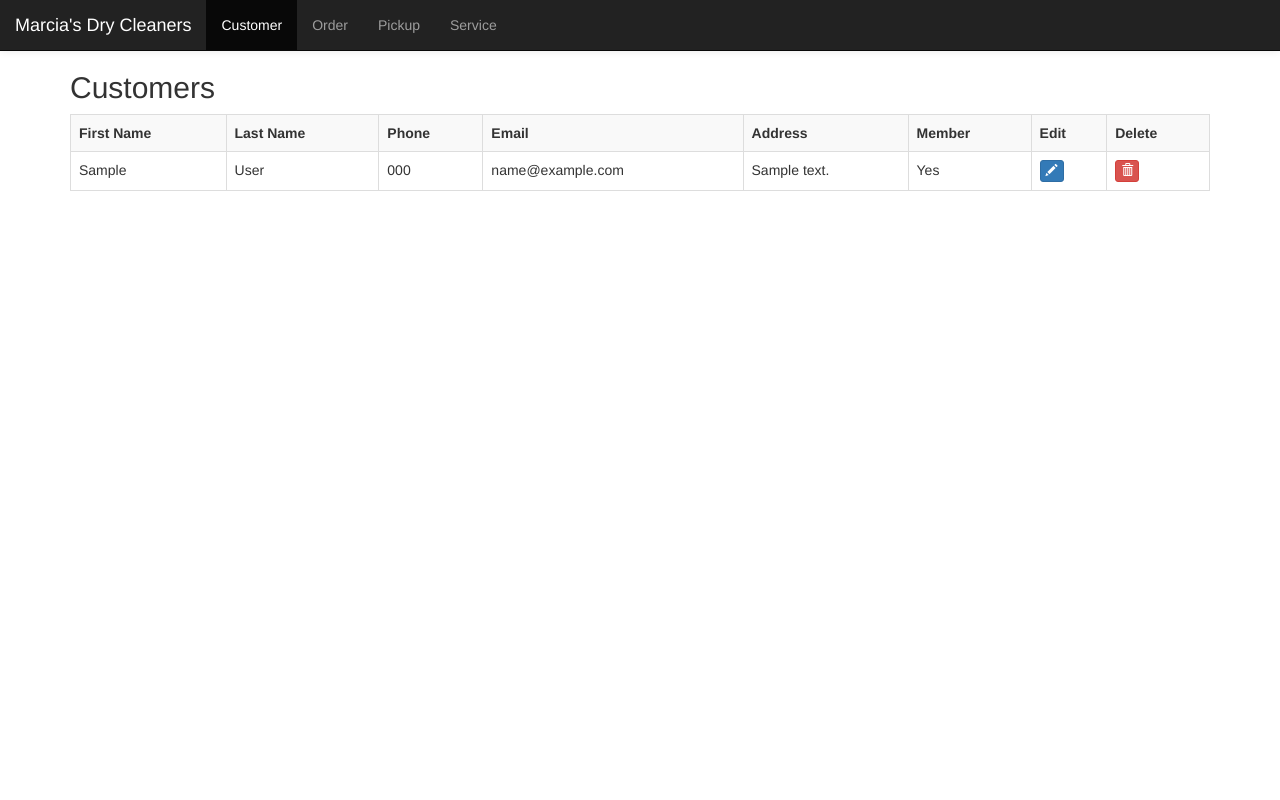
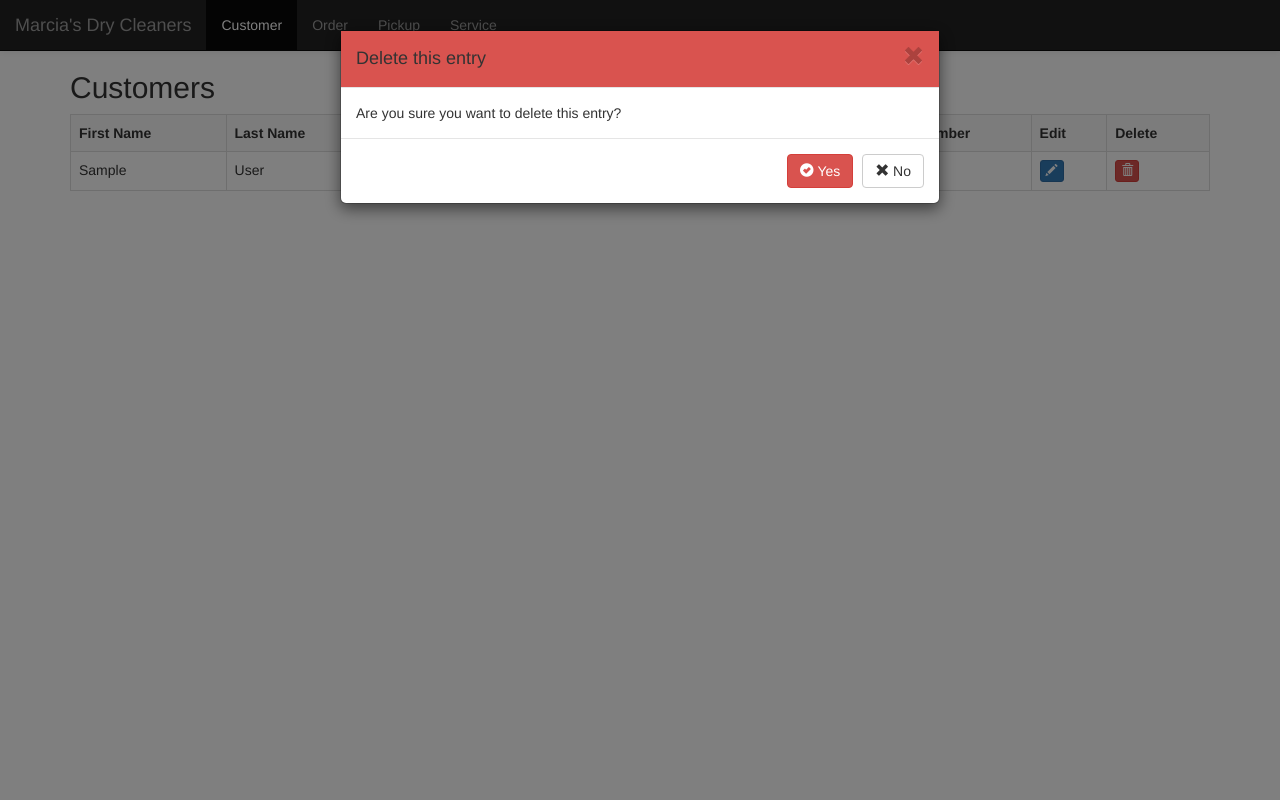
Before and after one commit to JoshHumpherys/COS300-Database-Project, a PHP site: page /customer.php in a window 1280 px wide, after a click that opens the changed part. Run offline with PHP 8.4, Linux system fonts and the light colour scheme; tables that the repository leaves empty hold one stand-in row (values such as "Sample post").

Commit message:
Add delete customer functionality

```diff
--- a/customer.php
+++ b/customer.php
@@ -26,6 +26,10 @@
                 die("Unable to connect!");
             }
 
+            if(isset($_POST['delete_confirm_button_name'])) {
+                $mysqli->query("DELETE FROM customer WHERE CustomerID = ".$_POST['delete_confirm_button_name']);
+            }
+
             $columns = "customer.CustomerID, FirstName, LastName, Email, Address, HasMembership, Phone";
             $query = "SELECT ".$columns." FROM customer LEFT JOIN phone ON customer.CustomerID = phone.CustomerID";
             $CUSTOMER_ID_INDEX = 0;
@@ -46,6 +50,7 @@
                 $address = $row[$ADDRESS_INDEX];
                 $member = $row[$HAS_MEMBERSHIP_INDEX];
                 $phone = $row[$PHONE_INDEX];
+                $extraPhone = $id == $lastID;
                 if($id == $lastID) {
                     $firstName = $lastName = $email = $address = '';
                     $member = -1;
@@ -58,22 +63,48 @@
                         <td>'.$phone.'</td>
                         <td>'.$email.'</td>
                         <td>'.$address.'</td>
-                        <td>'.($member==-1?'':($member==0?'No':'Yes')).'</td>
+                        <td>'.($member==-1?'':($member==0?'No':'Yes')).'</td>'.(!$extraPhone?'
                         <td>
                             <button class="btn btn-primary btn-xs" data-title="Edit" data-toggle="modal" data-target="#edit">
                                 <span class="glyphicon glyphicon-pencil"></span>
                             </button>
                         </td>
                         <td>
-                            <button class="btn btn-danger btn-xs" data-title="Delete" data-toggle="modal" data-target="#delete">
+                            <button class="btn btn-danger btn-xs" data-title="Delete" data-toggle="modal" data-target="#delete" onclick="javascript:$(\'#delete_confirm_button\').attr(\'value\',\''.$id.'\')">
                                 <span class="glyphicon glyphicon-trash"></span>
                             </button>
-                        </td>
+                        </td>':'<td></td><td></td>').'
                     </tr>
                 ';
             }
+            $mysqli->close();
             ?>
         </table>
+    </div>
+    <div class="modal fade" id="delete" tabindex="-1" role="dialog" aria-labelledby="edit" aria-hidden="true">
+        <div class="modal-dialog">
+            <div class="modal-content">
+                <div class="modal-header" style="background-color: #d9534f;">
+                    <button type="button" class="close" data-dismiss="modal" aria-hidden="true">
+                        <span class="glyphicon glyphicon-remove" aria-hidden="true"></span>
+                    </button>
+                    <h4 class="modal-title custom_align" id="Heading">Delete this entry</h4>
+                </div>
+                <div class="modal-body">
+                    <div>Are you sure you want to delete this entry?</div>
+                </div>
+                <div class="modal-footer">
+                    <form method="post" action="customer.php">
+                        <button id="delete_confirm_button" name="delete_confirm_button_name" type="submit" class="btn btn-danger" value="12345">
+                            <span class="glyphicon glyphicon-ok-sign"></span> Yes
+                        </button>
+                        <button type="button" class="btn btn-default" data-dismiss="modal">
+                            <span class="glyphicon glyphicon-remove"></span> No
+                        </button>
+                    </form>
+                </div>
+            </div>
+        </div>
     </div>
 </div>
 </body>
```
Also changed, not shown: create_tables.sql (+4 -4 lines).
